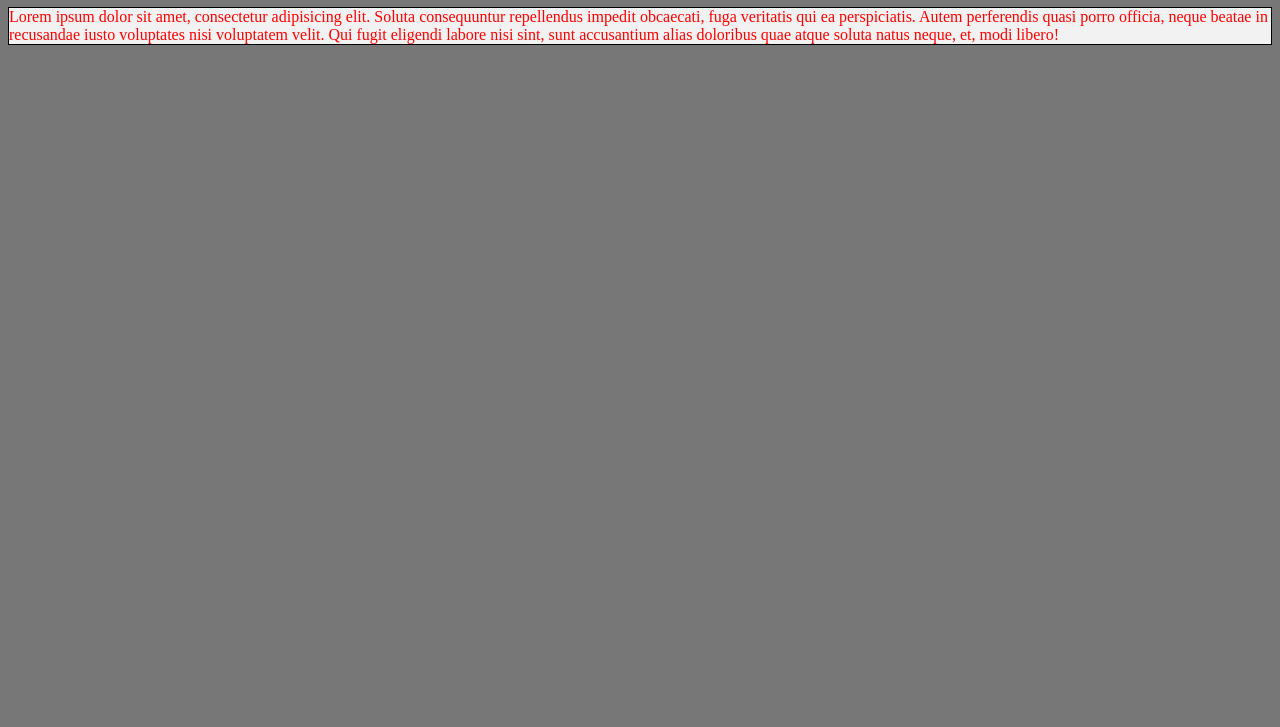
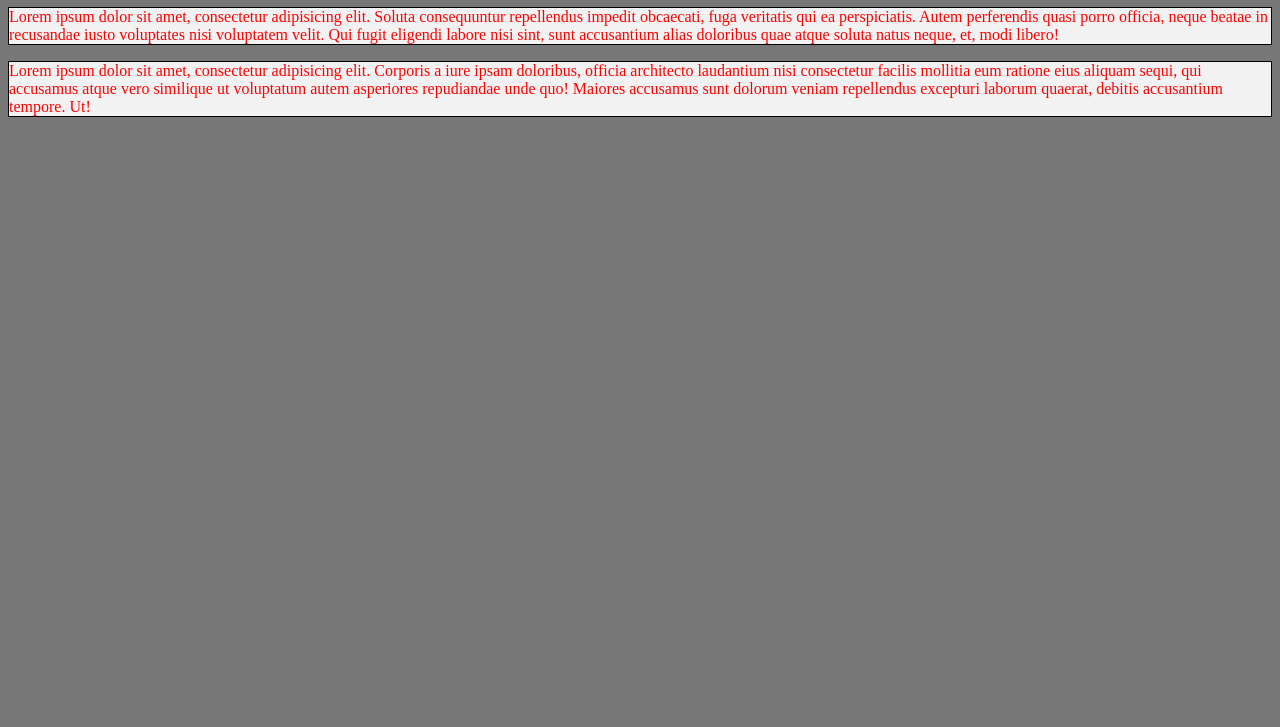
Before and after one commit to amosmoyo/demo, a plain HTML site: page index.html in a window 1280 px wide. Shown: the part 73-800 px from the top of the page. Drawn offline with Linux system fonts and the light colour scheme.

Commit message:
Changes to be committed: changes on index.html

```diff
--- a/index.html
+++ b/index.html
@@ -10,6 +10,7 @@
 <main>
 	<h1>Hello world!</h1>
 	<p>Lorem ipsum dolor sit amet, consectetur adipisicing elit. Soluta consequuntur repellendus impedit obcaecati, fuga veritatis qui ea perspiciatis. Autem perferendis quasi porro officia, neque beatae in recusandae iusto voluptates nisi voluptatem velit. Qui fugit eligendi labore nisi sint, sunt accusantium alias doloribus quae atque soluta natus neque, et, modi libero!</p>
+	<p>Lorem ipsum dolor sit amet, consectetur adipisicing elit. Corporis a iure ipsam doloribus, officia architecto laudantium nisi consectetur facilis mollitia eum ratione eius aliquam sequi, qui accusamus atque vero similique ut voluptatum autem asperiores repudiandae unde quo! Maiores accusamus sunt dolorum veniam repellendus excepturi laborum quaerat, debitis accusantium tempore. Ut!</p>
 </main>
 </body>
 </html>
```
